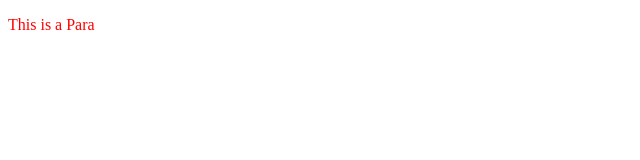
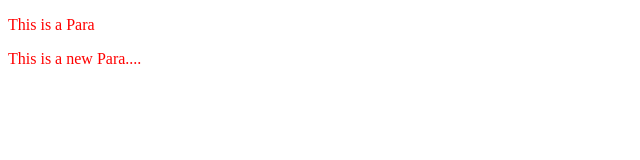
Before and after one commit to SurajPrasad-13/LocalGit, a plain HTML site: page index.html in a window 1280 px wide. Shown: the whole page, without its empty margins (0-640 px from the left). Drawn offline with Linux system fonts and the light colour scheme.

Commit message:
adding para

```diff
--- a/index.html
+++ b/index.html
@@ -8,5 +8,6 @@
 </head>
 <body>
     <p>This is a Para</p>
+    <p>This is a new Para....</p>
 </body>
 </html>
```
